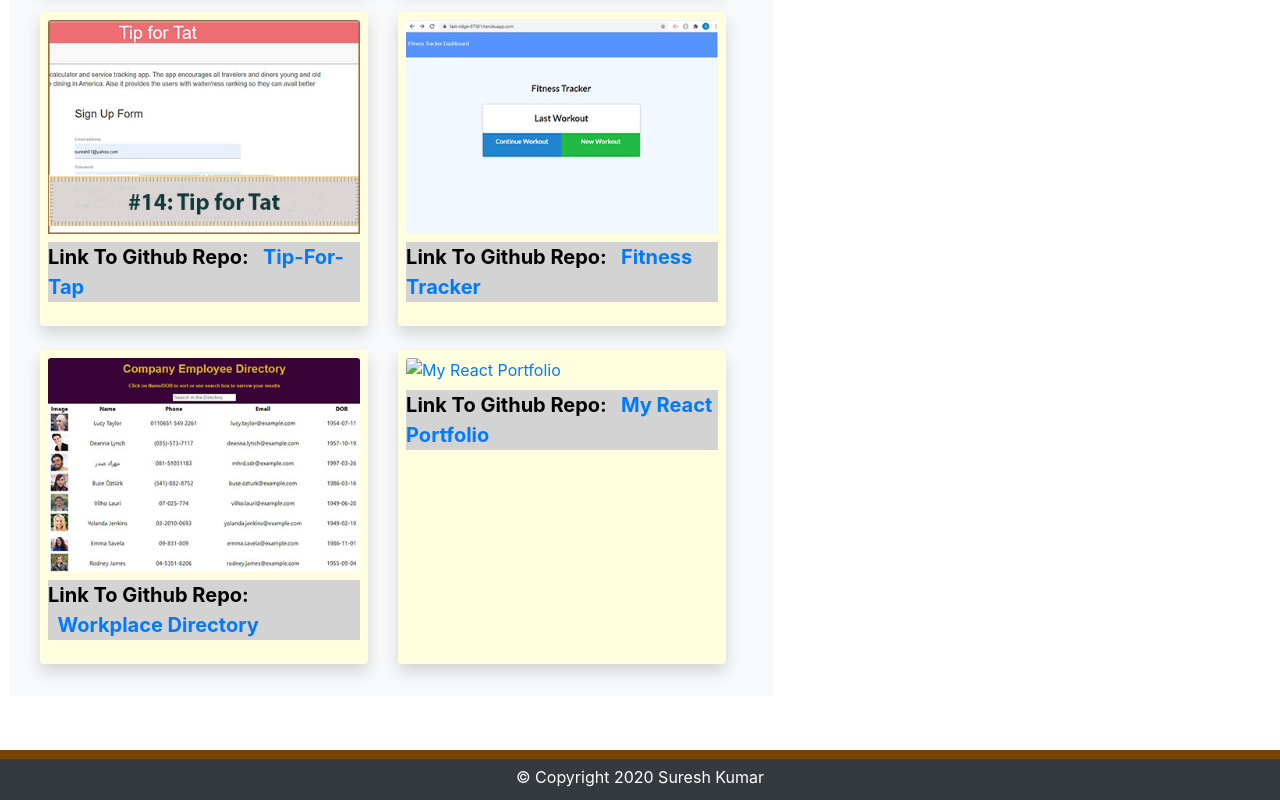
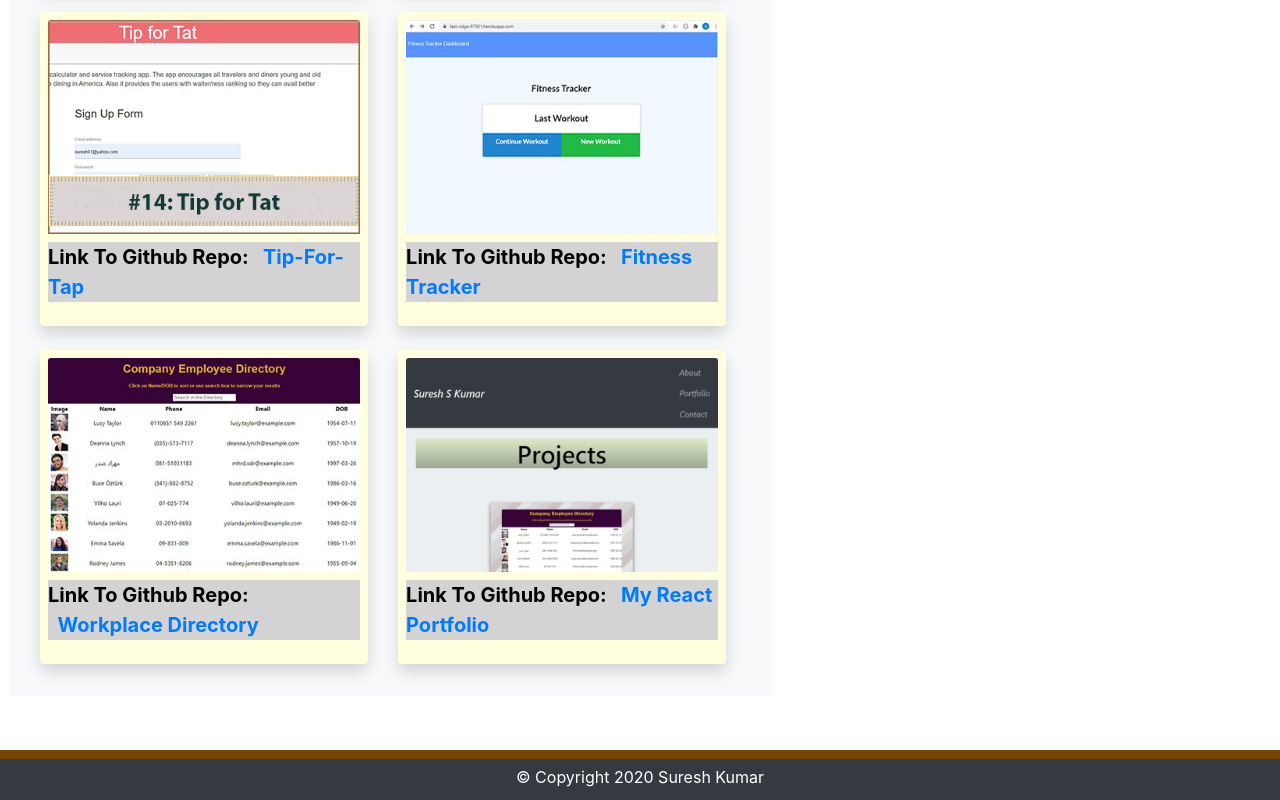
Before and after one commit to s-suresh-kumar/responsivePortfolio, a plain HTML site: page portfolio.html in a window 1280 px wide. Shown: the part 2254-3054 px from the top of the page. Drawn offline with nearby package versions, Linux system fonts and the light colour scheme.

Commit message:
my-portfolio thumbnail added

```diff
--- a/portfolio.html
+++ b/portfolio.html
@@ -288,7 +288,7 @@
             <div class="col-md-6 mb-4">
               <div class="card-border card p-2 shadow border-0 h-100">
                 <a href="https://s-suresh-kumar.github.io/my-portfolio/" target="_blank"><img
-                    src="assets/images/my-portfolio-thumbnail.jpg" alt="My React Portfolio"
+                    src="assets/images/my-portfolio-thumbnail.png" alt="My React Portfolio"
                     class="card-img-top img-fluid mx-auto d-block" /></a>
                 <p class="repo-link">
                   Link To Github Repo:
```
Also changed, not shown: assets/images/my-portfolio-thumbnail.png (added).
